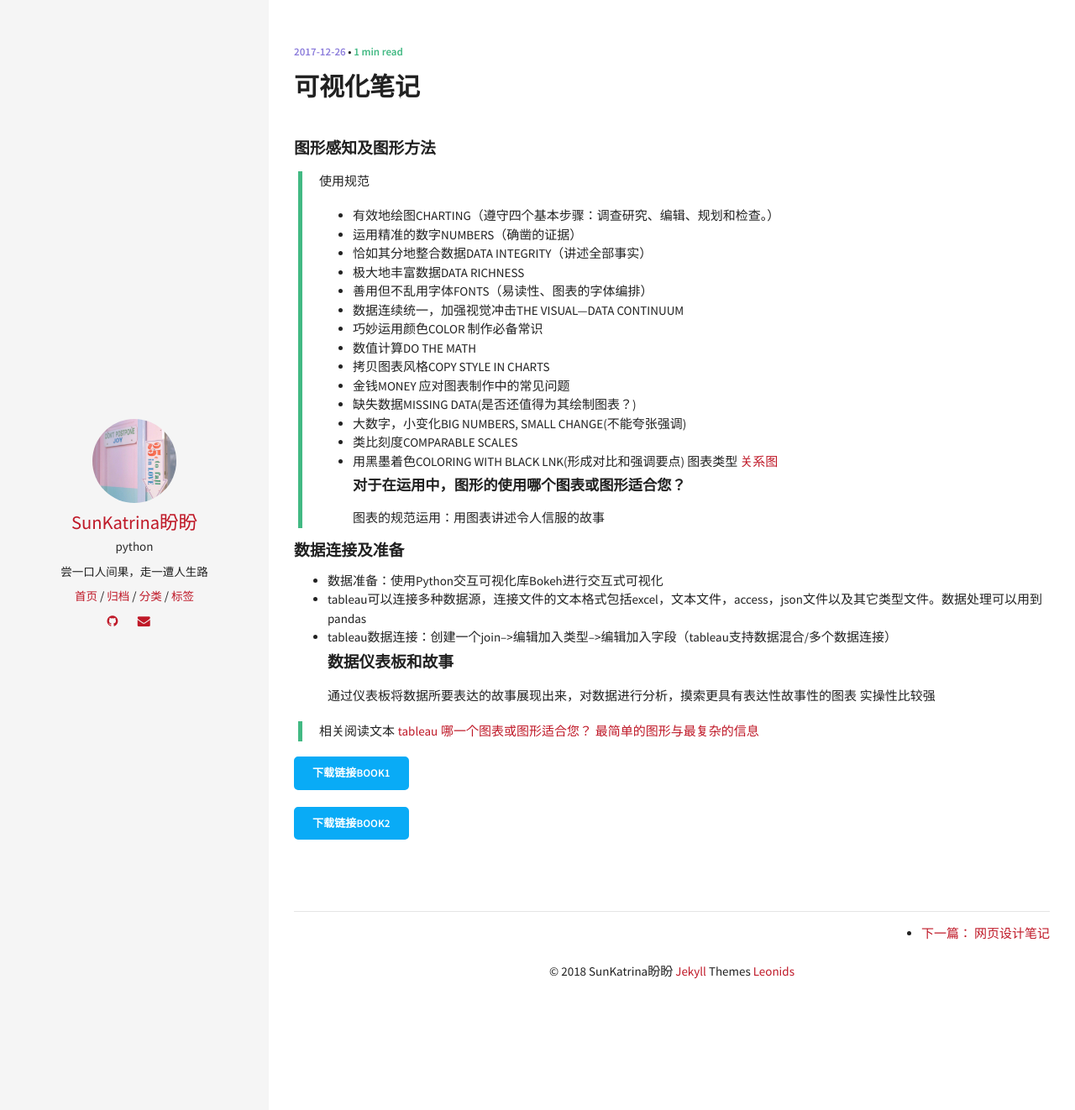
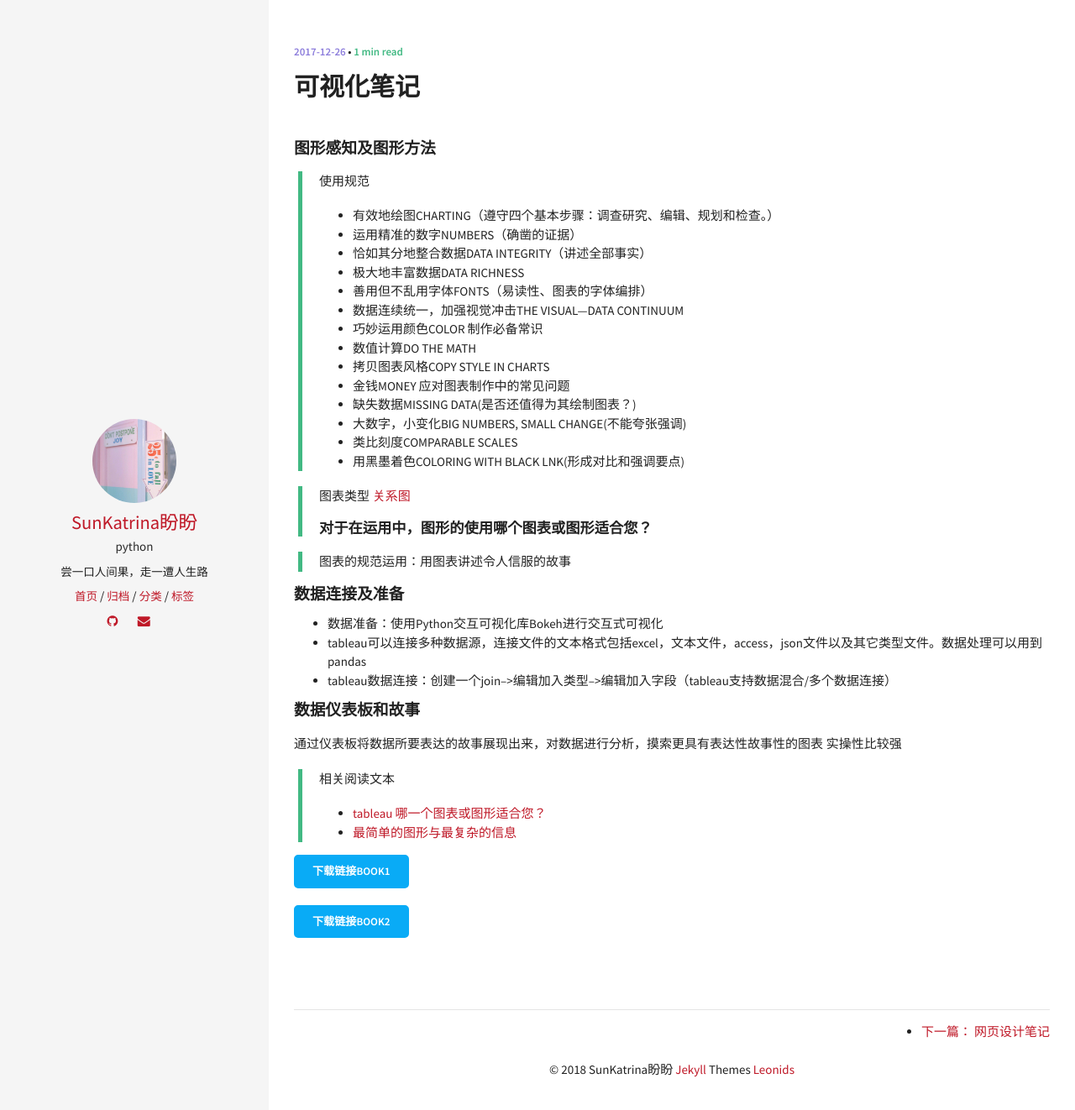
Before and after one commit to sunsipan/sunsipan.github.io, a Jekyll site: the page built from _posts/2017-12-26-Information-visualization.md, in a window 1280 px wide. Shown: the top 1322 px of the page at 84% size. Built offline with Jekyll 4.4.1, drawn with Linux system fonts in a browser that asks for light colours; comment, search, counter and statistics services are not loaded.

```diff
--- a/_posts/2017-12-26-Information-visualization.md
+++ b/_posts/2017-12-26-Information-visualization.md
@@ -25,21 +25,24 @@ comments: true
 * 大数字，小变化BIG NUMBERS, SMALL CHANGE(不能夸张强调)
 * 类比刻度COMPARABLE SCALES
 * 用黑墨着色COLORING WITH BLACK LNK(形成对比和强调要点)
+
 > 图表类型
 [关系图](http://note.youdao.com/noteshare?id=8868eabf7e87eabd43d6cc48f09334c1)
 ##### 对于在运用中，图形的使用[哪个图表或图形适合您？](http://note.youdao.com/noteshare?id=0e1ee6bce9fc47e27707b0e2d3c45dde&sub=B152E99FA7B64BFD968F5AE3F8AA060A)
+
 > 图表的规范运用：用图表讲述令人信服的故事
 
 #### 数据连接及准备
 * 数据准备：使用Python交互可视化库Bokeh进行交互式可视化
 * tableau可以连接多种数据源，连接文件的文本格式包括excel，文本文件，access，json文件以及其它类型文件。数据处理可以用到pandas
 * tableau数据连接：创建一个join-->编辑加入类型-->编辑加入字段（tableau支持数据混合/多个数据连接）
+
 #### 数据仪表板和故事
 通过仪表板将数据所要表达的故事展现出来，对数据进行分析，摸索更具有表达性故事性的图表
 实操性比较强
 
 > 相关阅读文本
-[tableau 哪一个图表或图形适合您？]({{ site.url }}/assets/pdf/Which_chart_or_figure_is_suitable_for_you.pdf )
-[最简单的图形与最复杂的信息]({{ site.url }}/assets/pdf/最简单的图形与最复杂的信息_nodrm.pdf )
+* [tableau 哪一个图表或图形适合您？]({{ site.url }}/assets/pdf/Which_chart_or_figure_is_suitable_for_you.pdf )
+* [最简单的图形与最复杂的信息]({{ site.url }}/assets/pdf/最简单的图形与最复杂的信息_nodrm.pdf )
 <div markdown="0"><a href="https://pan.baidu.com/s/1dFq8UNB" class="btn btn-info">下载链接BOOK1</a></div>
 <div markdown="0"><a href="https://pan.baidu.com/s/1eSET1SY" class="btn btn-info">下载链接BOOK2</a></div>
```
